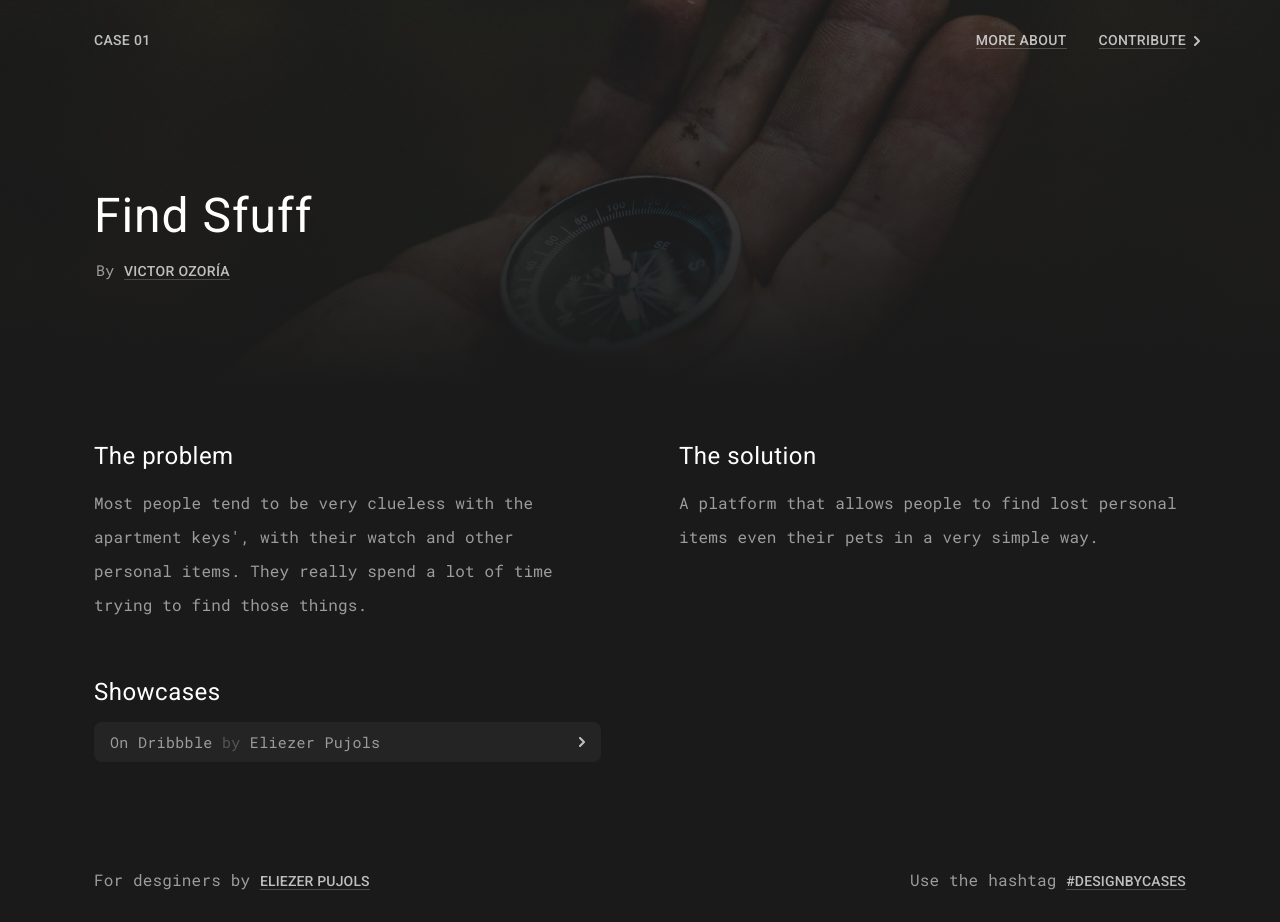
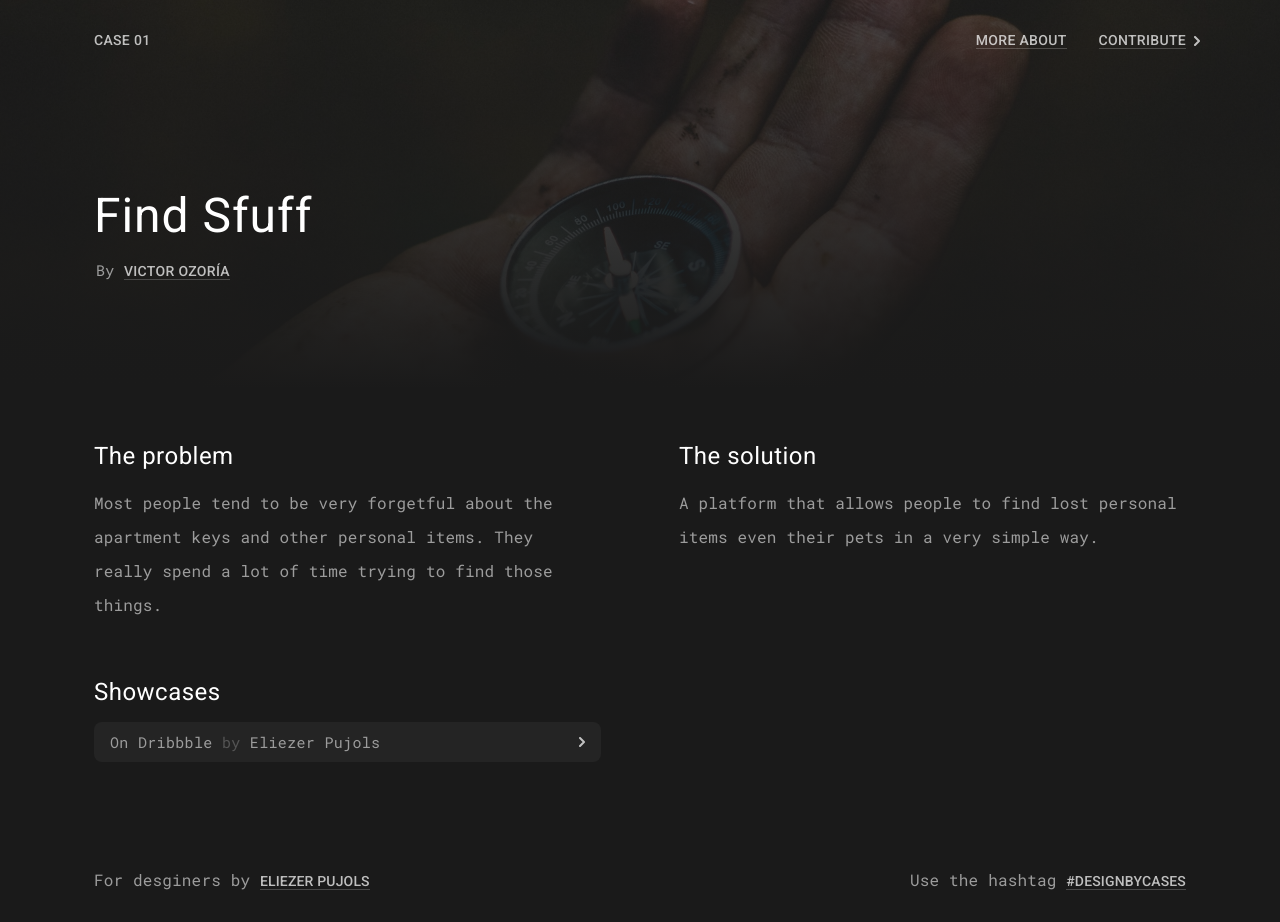
Before and after one commit to eliezerpujols/design-cases, a Jekyll site: the page built from _posts/2018-05-01-design-cases--case-01.md, in a window 1280 px wide. Built offline with Jekyll 4.4.1, drawn with Linux system fonts in a browser that asks for light colours.

Commit message:
Updated '_posts/2018-05-01-design-cases--case-01.md' via CloudCannon

```diff
--- a/_posts/2018-05-01-design-cases--case-01.md
+++ b/_posts/2018-05-01-design-cases--case-01.md
@@ -7,9 +7,8 @@ case_author: Victor Ozoría
 case_author_link: 'https://dribbble.com/victorozoria'
 case_image: /assets/img/cases_photos/pexels-photo-220147.jpeg
 case_problem: >-
-  Most people tend to be very clueless with the apartment keys', with their
-  watch and other personal items. They really spend a lot of time trying to find
-  those things.
+  Most people tend to be very forgetful about the apartment keys and other
+  personal items. They really spend a lot of time trying to find those things.
 case_solution: >-
   A platform that allows people to find lost personal items even their pets in a
   very simple way.
```
